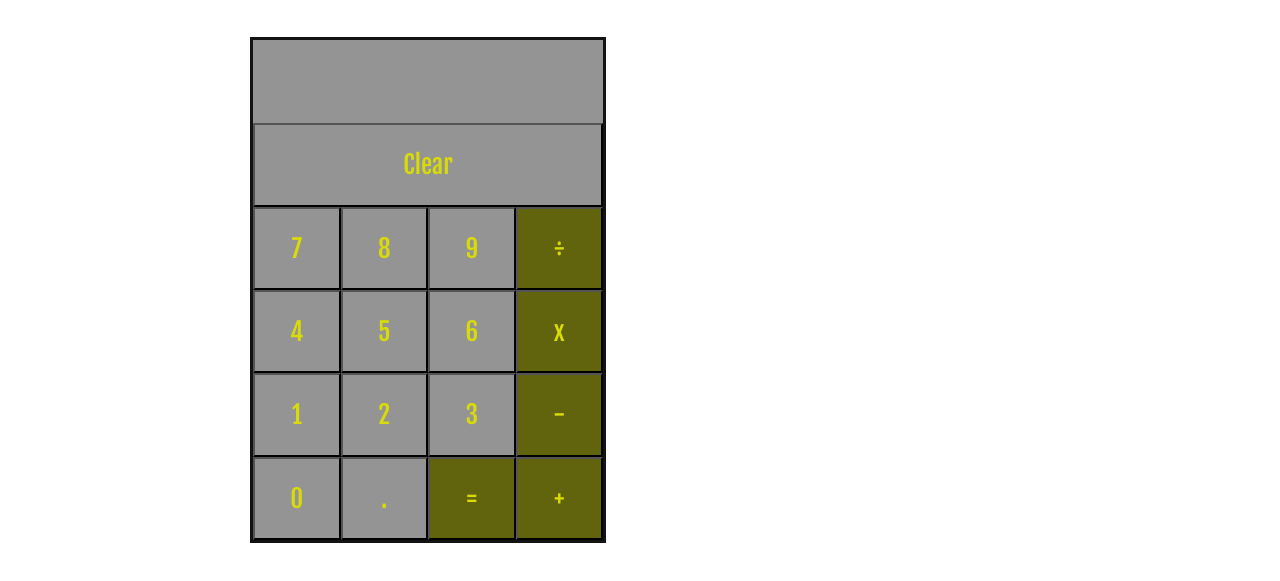
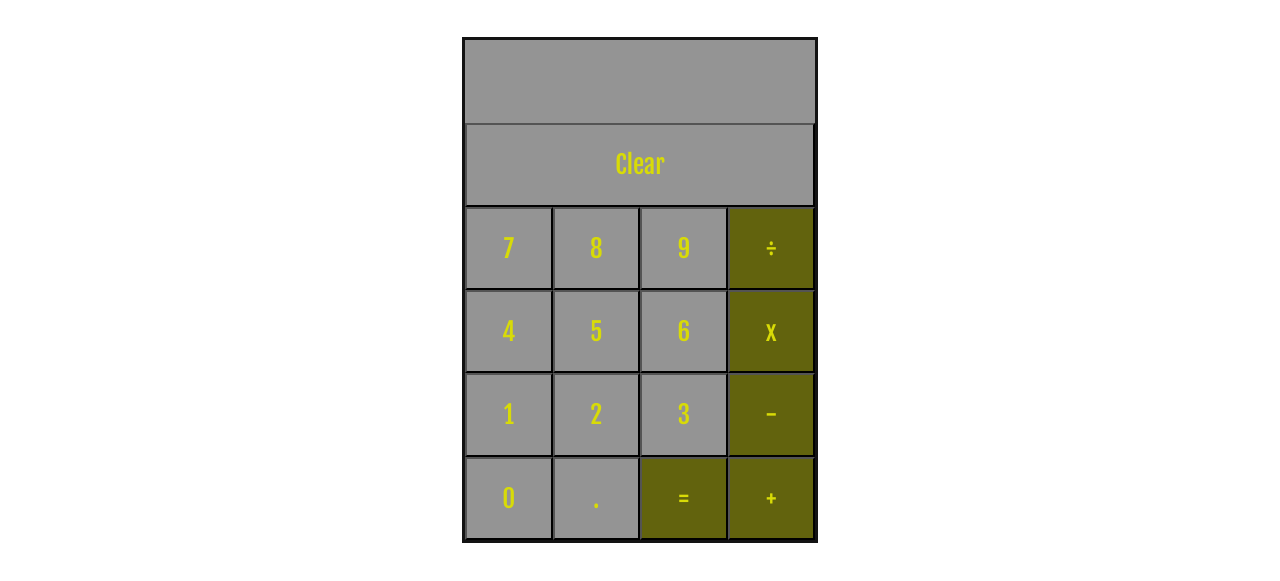
Before and after one commit to juliabanerjee/calculator-challenge, a website: page index.html in a window 1280 px wide. Shown: the part 43-624 px from the top of the page. Drawn offline with Linux system fonts and the light colour scheme.

Commit message:
sorted some styling

```diff
--- a/index.html
+++ b/index.html
@@ -11,8 +11,9 @@
 <link href="https://fonts.googleapis.com/css2?family=Fjalla+One&display=swap" rel="stylesheet">
 </head>
 <h1>Calculator</h1>
-<body>
-  <div id="calculator">
+<body class="calculator__container">
+
+  <div class="calculator">
 
     <h2 class="calculator__button" id="calculator__answerbox"></h2>
     <button class="calculator__button" id="calculator__clear">Clear</button>
--- a/package.json
+++ b/package.json
@@ -17,6 +17,7 @@
   },
   "homepage": "https://github.com/juliabanerjee/calculator-challenge#readme",
   "devDependencies": {
-    "cypress": "^9.0.0"
+    "cypress": "^9.0.0",
+    "gh-pages": "^3.2.3"
   }
 }
--- a/styles.scss
+++ b/styles.scss
@@ -2,88 +2,89 @@
 @import "./assets/_typography.scss";
 @import "./assets/_variables.scss";
 
-*{
+* {
   margin: 0;
   padding: 0;
 }
 
-h1{
+h1 {
   display: flex;
   justify-content: center;
   margin-bottom: 40px;
   font-family: $primaryfont;
   background-color: $primarycolor;
   color: $secondarycolor;
+  width: 100vw;
 }
-
-#calculator{
-
+.calculator__container {
+  display: flex;
+  flex-direction: column;
+  align-items: center;
+  .calculator {
     display: grid;
-  margin-left: 250px ;
     height: 300px;
     width: 200px;
     grid-template-columns: 1fr 1fr 1fr 1fr;
     grid-template-rows: 1fr 1fr 1fr 1fr 1fr 1fr;
     border: 3px solid $primarycolor;
 
-  #calculator__answerbox{
+    #calculator__answerbox {
       grid-row: 1/2;
       grid-column: 1/5;
     }
-  #calculator__clear{
+    #calculator__clear {
       grid-row: 2/3;
       grid-column: 1/5;
-    &:hover{
+      &:hover {
         background-color: $primarycolor;
       }
     }
-  .calculator__button{
+    .calculator__button {
       font-family: $primaryfont;
       background-color: $quaternarycolor;
       color: $tertiarycolor;
       font-size: 25px;
-    &:hover{
+      &:hover {
         background-color: $primarycolor;
       }
     }
-  .calculator__operator{
+    .calculator__operator {
       font-family: $primaryfont;
       font-size: 25px;
       background-color: $secondarycolor;
       color: $tertiarycolor;
-    &:hover{
+      &:hover {
         background-color: $primarycolor;
       }
     }
-  #calculator__equals{
+    #calculator__equals {
       font-family: $primaryfont;
       font-size: 25px;
       background-color: $secondarycolor;
       color: $tertiarycolor;
-    &:hover{
+      &:hover {
         background-color: $primarycolor;
       }
-
+    }
   }
 }
 
-
-
 // desktop
 @media only screen and (min-width: 768px) {
-  #calculator{
+  .calculator__container {
+    .calculator {
       display: grid;
       height: 500px;
       width: 350px;
 
-
-    &:nth-child(1){
+      &:nth-child(1) {
         grid-row: 1/2;
         grid-column: 1/5;
       }
-    &:nth-child(2){
+      &:nth-child(2) {
         grid-row: 2/3;
         grid-column: 1/5;
       }
     }
   }
+}
```
Also changed, not shown: styles.css, 1 other file. Lines whose indentation alone changed are shown as unchanged.
